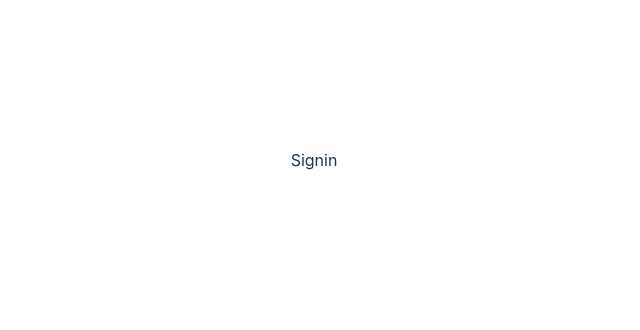
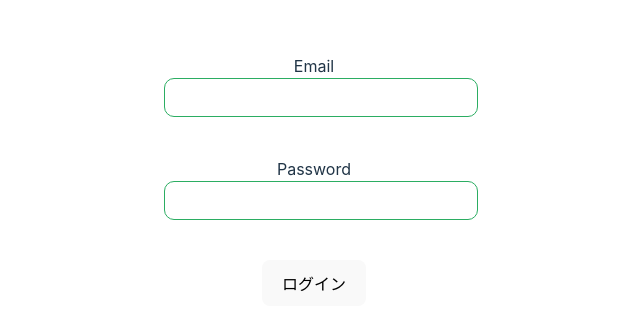
Before and after one commit to SuzukiTakuto/anything_roulette, a React (Vite) app: page /signin in a window 1280 px wide. Shown: the part 240-570 px from the top of the page, without its empty margins (326-966 px from the left). Built offline with nearby package versions, Linux system fonts and the light colour scheme.

Commit message:
authentication & register

```diff
--- a/src/App.tsx
+++ b/src/App.tsx
@@ -1,23 +1,31 @@
-import { useState } from 'react';
+import React, { useState } from 'react';
 import reactLogo from './assets/react.svg';
 import './App.css';
 import { BrowserRouter, Routes, Route } from 'react-router-dom';
-import { Gaki } from './pages/Gaki';
 import { Signin } from './pages/Signin';
 import { Signup } from './pages/Signup';
+import { UserContext } from './type';
+import { User } from 'firebase/auth';
+import { Select } from './pages/Select';
+import { Register } from './pages/Register';
 
 function App() {
-  const [count, setCount] = useState(0);
+  const [user, setUser] = useState<User | null>(null);
+
+  const userContext = React.createContext<UserContext>({ user, setUser });
 
   return (
     <>
+      <userContext.Provider value={{ user, setUser }}>
         <BrowserRouter>
           <Routes>
-          <Route path="/home" element={<Gaki />} />
             <Route path="/signin" element={<Signin />} />
             <Route path="/signup" element={<Signup />} />
+            <Route path="/select" element={<Select />} />
+            <Route path="/register" element={<Register />} />
           </Routes>
         </BrowserRouter>
+      </userContext.Provider>
     </>
   );
 }
--- a/src/components/compoents.tsx
+++ b/src/components/compoents.tsx
@@ -44,3 +44,16 @@ export const Button = styled.button`
     opacity: 1;
   }
 `;
+
+export const RouletteTitle = styled.input`
+  margin: 25px;
+  font-size: 46px;
+  border: none;
+  display: block;
+  background-color: #242424;
+  text-align: center;
+
+  &:focus {
+    outline: none;
+  }
+`;
--- a/src/firebase.ts
+++ b/src/firebase.ts
@@ -11,8 +11,6 @@ const firebaseConfig = {
     appId: import.meta.env.VITE_APP_ID,
 };
 
-console.log(firebaseConfig)
-
 // Initialize Firebase
 const app = initializeApp(firebaseConfig);
 
--- a/src/pages/Gaki.tsx
+++ /dev/null
@@ -1,7 +0,0 @@
-import React from 'react'
-
-export const Gaki = () => {
-  return (
-    <div>Gaki</div>
-  )
-}
--- /dev/null
+++ b/src/pages/Register.tsx
@@ -0,0 +1,55 @@
+import React, { useRef, useState, useEffect } from 'react';
+import styled from 'styled-components';
+import { RouletteTitle, Form } from '../components/compoents';
+import { User, onAuthStateChanged } from 'firebase/auth';
+import { auth } from '../firebase';
+import { Container } from '../components/compoents';
+
+export const Register = () => {
+  console.log('s');
+  const [rouletteItems, setRouletteItems] = useState<String[]>([]);
+  const [rouletteTitle, setRouletteTitle] = useState<
+    string | number | readonly string[] | undefined
+  >('名称未設定');
+  const [user, setUser] = useState<User | null>();
+  const inputRef = useRef<HTMLInputElement>(null);
+
+  useEffect(() => {
+    onAuthStateChanged(auth, (currentUser) => {
+      setUser(currentUser);
+    });
+  }, []);
+
+  const handleChange: React.ChangeEventHandler<HTMLInputElement> = (value) => {
+    const newTitle = value.target.value;
+    setRouletteTitle(newTitle);
+  };
+
+  const addItem = (e: React.FormEvent<HTMLFormElement>) => {
+    e.preventDefault();
+    if (inputRef.current) {
+      setRouletteItems([...rouletteItems, inputRef.current.value]);
+      inputRef.current.value = '';
+    }
+  };
+
+  return (
+    <>
+      <RouletteTitle type="text" defaultValue={rouletteTitle} onChange={handleChange} />
+      <ul style={{ width: '100px', margin: 'auto' }}>
+        {rouletteItems.map((item, i) => (
+          <li key={i} style={{ textAlign: 'left' }}>
+            {item}
+          </li>
+        ))}
+      </ul>
+
+      <Form style={{ margin: 'auto' }} onSubmit={addItem}>
+        <input style={{ margin: '10px' }} type="text" ref={inputRef} />
+        <button type="submit">追加</button>
+      </Form>
+
+      <button type="button">登録</button>
+    </>
+  );
+};
--- /dev/null
+++ b/src/pages/Select.tsx
@@ -0,0 +1,20 @@
+import React, { useState, useEffect } from 'react';
+import { User, onAuthStateChanged } from 'firebase/auth';
+import { auth } from '../firebase';
+import { Container } from '../components/compoents';
+
+export const Select = () => {
+  const [user, setUser] = useState<User | null>();
+
+  useEffect(() => {
+    onAuthStateChanged(auth, (currentUser) => {
+      setUser(currentUser);
+    });
+  }, []);
+
+  return (
+    <Container>
+      <h1>aaa</h1>
+    </Container>
+  );
+};
--- a/src/pages/Signin.tsx
+++ b/src/pages/Signin.tsx
@@ -1,7 +1,72 @@
-import React from 'react'
+import React from 'react';
+import { useForm, SubmitHandler, SubmitErrorHandler } from 'react-hook-form';
+import { Input, Form, Container } from '../components/compoents';
+import { auth } from '../firebase';
+import { signInWithEmailAndPassword } from 'firebase/auth';
+import { useNavigate } from 'react-router-dom';
+
+type ValuesType = {
+  email: string;
+  password: string;
+};
 
 export const Signin = () => {
+  const { register, watch, handleSubmit, formState } = useForm<ValuesType>({
+    mode: 'onSubmit',
+    reValidateMode: 'onChange',
+    defaultValues: {
+      email: '',
+      password: '',
+    },
+  });
+  const navigate = useNavigate();
+
+  const handleOnSubmit: SubmitHandler<ValuesType> = async (values) => {
+    console.log(values);
+
+    try {
+      const userCredential = await signInWithEmailAndPassword(auth, values.email, values.password);
+      if (userCredential.user) {
+        navigate('/select');
+      }
+    } catch (error) {
+      alert(error);
+    }
+  };
+
+  const handleOnError: SubmitErrorHandler<ValuesType> = (errors) => {
+    console.log(errors);
+  };
+
   return (
-    <div>Signin</div>
-  )
-}
+    <Container>
+      <Form onSubmit={handleSubmit(handleOnSubmit, handleOnError)}>
+        <Input>
+          <label htmlFor="email">Email</label>
+          {!!formState.errors.email && <p>{formState.errors.email.message}</p>}
+          <input
+            id="email"
+            type="text"
+            {...register('email', {
+              required: '* this is required filed',
+            })}
+          />
+        </Input>
+
+        <Input>
+          <label htmlFor="password">Password</label>
+          {!!formState.errors.password && <p>{formState.errors.password.message}</p>}
+          <input
+            id="password"
+            type="password"
+            {...register('password', {
+              required: '* this is required filed',
+            })}
+          />
+        </Input>
+
+        <button type="submit">ログイン</button>
+      </Form>
+    </Container>
+  );
+};
--- a/src/pages/Signup.tsx
+++ b/src/pages/Signup.tsx
@@ -1,8 +1,10 @@
-import React from 'react';
+import React, { useEffect, useState } from 'react';
 import { useForm, SubmitHandler, SubmitErrorHandler } from 'react-hook-form';
 import { Input, Form, Container } from '../components/compoents';
 import { auth } from '../firebase';
-import { createUserWithEmailAndPassword } from 'firebase/auth';
+import { createUserWithEmailAndPassword, onAuthStateChanged } from 'firebase/auth';
+import { User } from 'firebase/auth';
+import { Navigate } from 'react-router-dom';
 
 type ValuesType = {
   email: string;
@@ -18,10 +20,9 @@ export const Signup = () => {
       password: '',
     },
   });
+  const [user, setUser] = useState<User | null>();
 
   const handleOnSubmit: SubmitHandler<ValuesType> = async (values) => {
-    console.log(values);
-
     try {
       await createUserWithEmailAndPassword(auth, values.email, values.password);
     } catch (error) {
@@ -33,8 +34,17 @@ export const Signup = () => {
     console.log(errors);
   };
 
+  useEffect(() => {
+    onAuthStateChanged(auth, (currentUser) => {
+      setUser(currentUser);
+    });
+  }, []);
+
   return (
     <Container>
+      {user ? (
+        <Navigate to={'/select'} />
+      ) : (
         <Form onSubmit={handleSubmit(handleOnSubmit, handleOnError)}>
           <Input>
             <label htmlFor="email">Email</label>
@@ -60,8 +70,9 @@ export const Signup = () => {
             />
           </Input>
 
-        <button type="submit">送信</button>
+          <button type="submit">登録</button>
         </Form>
+      )}
     </Container>
   );
 };
--- /dev/null
+++ b/src/type.ts
@@ -0,0 +1,6 @@
+import { User } from 'firebase/auth';
+
+export type UserContext = {
+    user: User | null,
+    setUser: React.Dispatch<React.SetStateAction<User | null>>
+}
```
Lines whose indentation alone changed are shown as unchanged.
